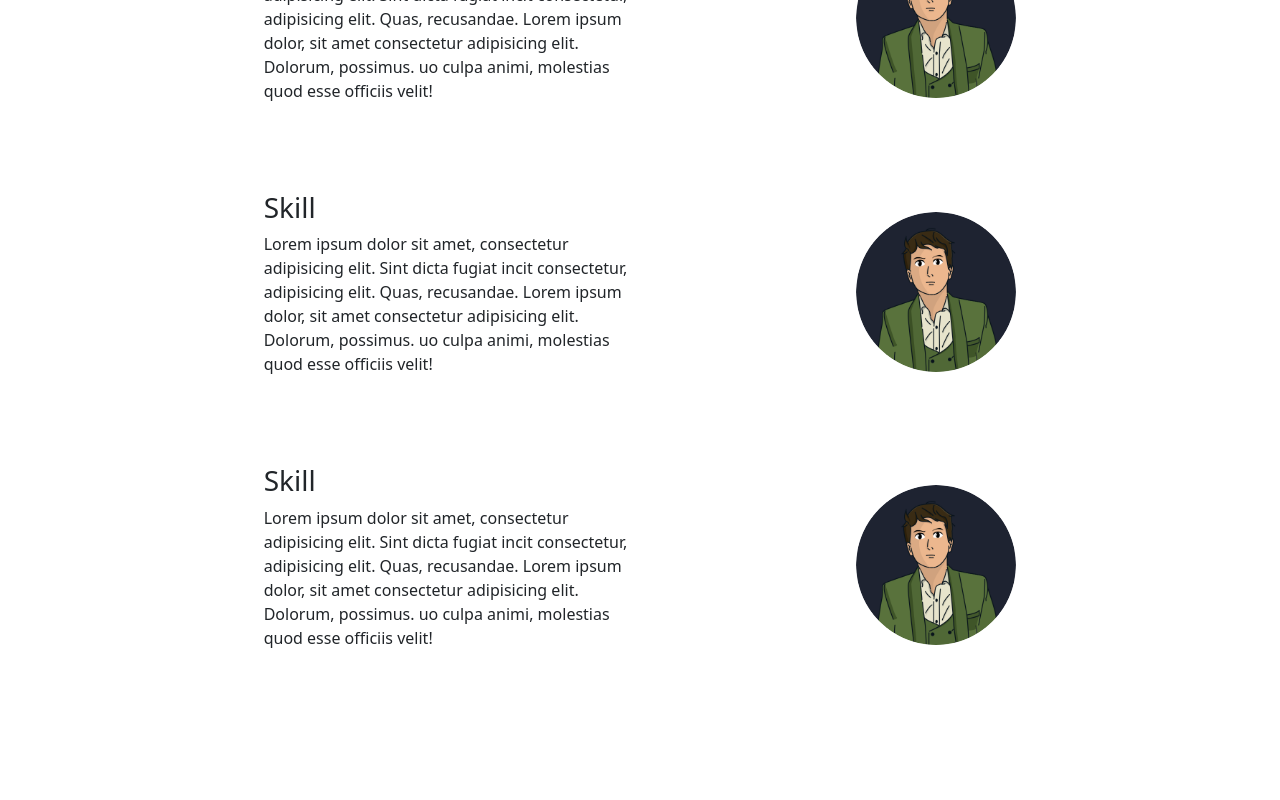
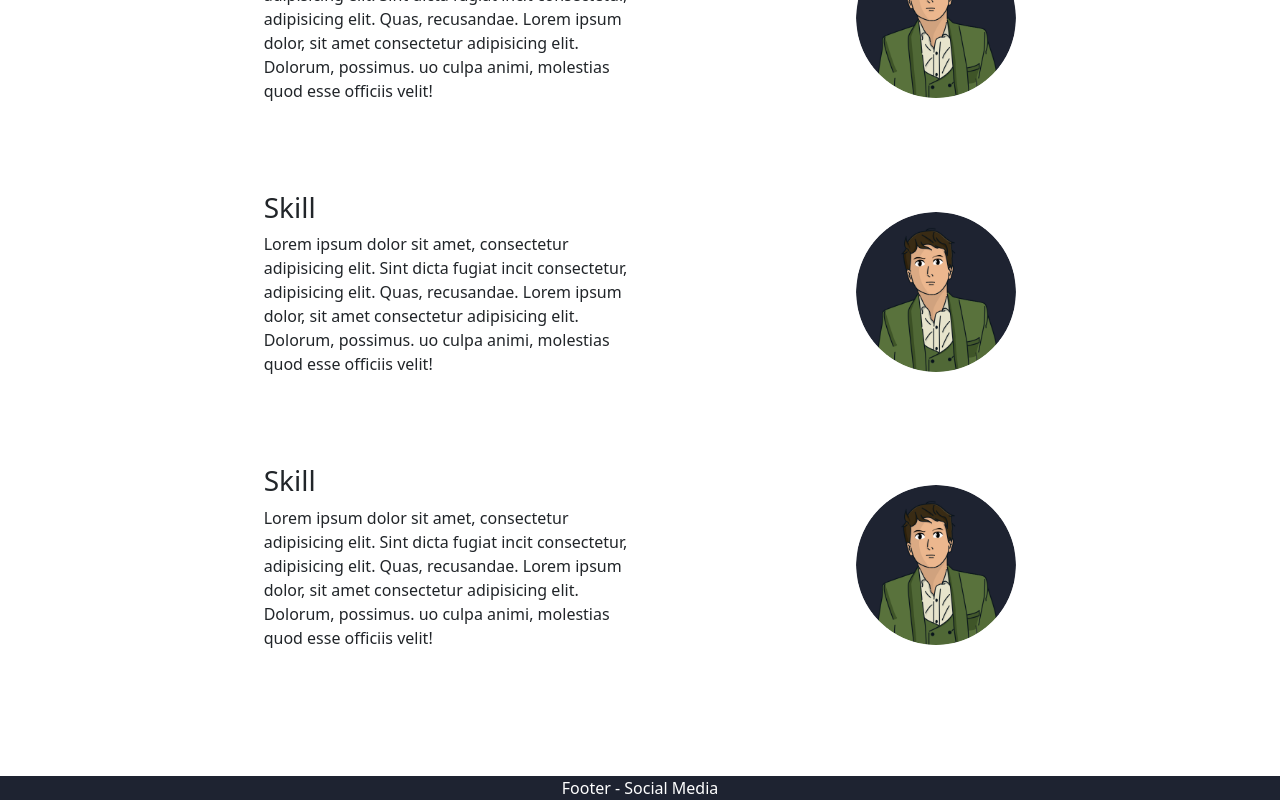
Before and after one commit to Anurag-Singh-Rajput/portfolio, a React (Create React App) app: page / in a window 1280 px wide. Shown: the part 1002-1802 px from the top of the page. Before the commit the page ends 1778 px from the top, so only its background shows below. Built offline with nearby package versions, Linux system fonts and the light colour scheme.

Commit message:
scrollbar customize

```diff
--- a/public/styles.css
+++ b/public/styles.css
@@ -16,6 +16,10 @@
 .navbar-class ul li {
   display: inline-block;
   margin: 5px 10px;
+}
+nav > ul > li > :hover {
+  color: #59723c;
+  border-bottom: 2px solid #59723c;
 }
 
 .navbar-class a {
@@ -81,6 +85,19 @@
   align-self: center;
 }
 
+/* Footer Section  */
+
+.footer {
+  text-align: center;
+  background: #1e2331;
+  color: white;
+}
+
+.footer p {
+  margin: 0;
+}
+/* Animation  */
+
 @keyframes scroll {
   0% {
     transform: translateY(0px);
@@ -95,3 +112,24 @@
     transform: translateY(0px);
   }
 }
+
+/* Scroll Bar  */
+/* width */
+::-webkit-scrollbar {
+  width: 5px;
+}
+
+/* Track */
+::-webkit-scrollbar-track {
+  background: #181a25;
+}
+
+/* Handle */
+::-webkit-scrollbar-thumb {
+  background: #59723c;
+}
+
+/* Handle on hover */
+::-webkit-scrollbar-thumb:hover {
+  background: #4b6133;
+}
--- a/src/Components/App.jsx
+++ b/src/Components/App.jsx
@@ -3,12 +3,14 @@ import Header from "./Heading";
 import Home from "./Home";
 import Skills from "./Skills";
 import Navigate  from "./Navigate";
+import Footer from "./Footer";
  function App(){
     return (<div>
     <Header />
     <Home/>
     <Navigate/>
     <Skills/>
+    <Footer/>
     </div>
     );
     }
--- a/src/Components/Footer.jsx
+++ b/src/Components/Footer.jsx
@@ -2,9 +2,9 @@ import React from "react";
 
 function Footer(){
     return(
-        <Footer>
-            Social Media
-        </Footer>
+        <footer className = "footer">
+            <p>Footer - Social Media</p>
+        </footer>
     );
 }
 export default Footer;
```
